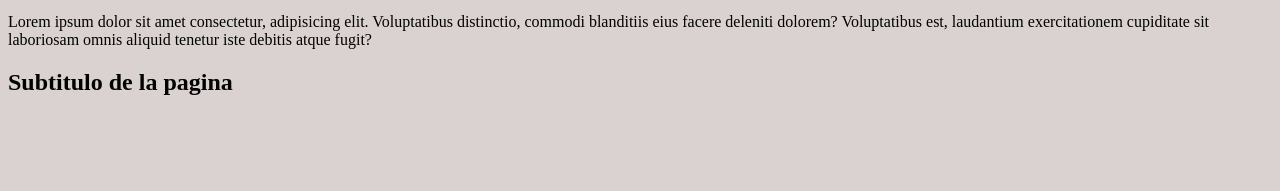
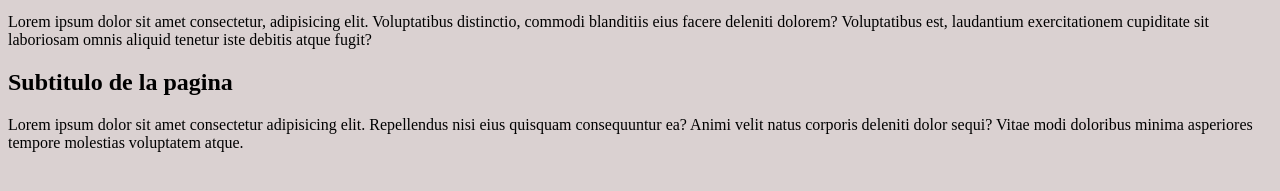
Before and after one commit to jhonatanfn/paginaweb, a plain HTML site: page index.html in a window 1280 px wide. Shown: the part 119-310 px from the top of the page. Drawn offline with Linux system fonts and the light colour scheme.

Commit message:
agrege parrafo en index.html

```diff
--- a/index.html
+++ b/index.html
@@ -23,6 +23,10 @@
         iste debitis atque fugit?
     </p>
     <h2>Subtitulo de la pagina</h2>
+
+    <p>
+        Lorem ipsum dolor sit amet consectetur adipisicing elit. Repellendus nisi eius quisquam consequuntur ea? Animi velit natus corporis deleniti dolor sequi? Vitae modi doloribus minima asperiores tempore molestias voluptatem atque.
+    </p>
 </body>
 
 </html>
```
